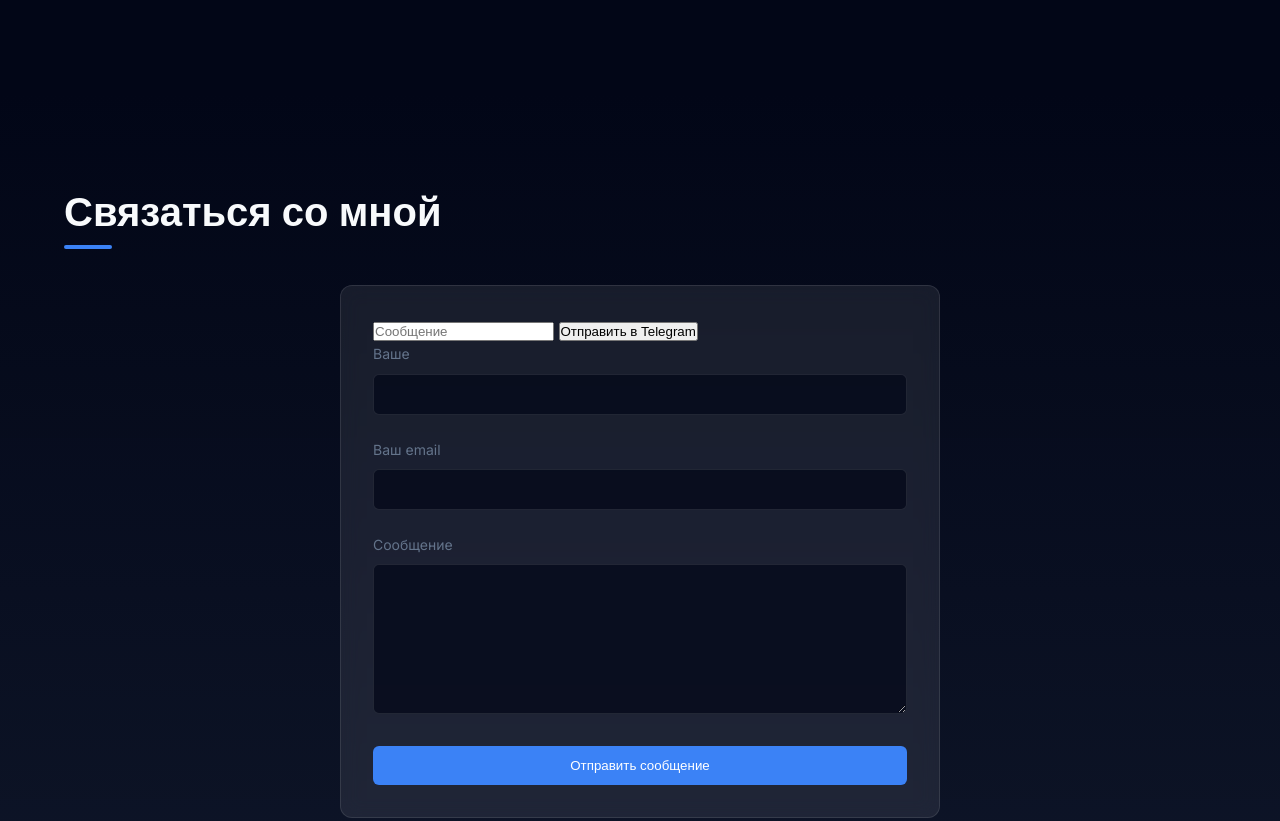
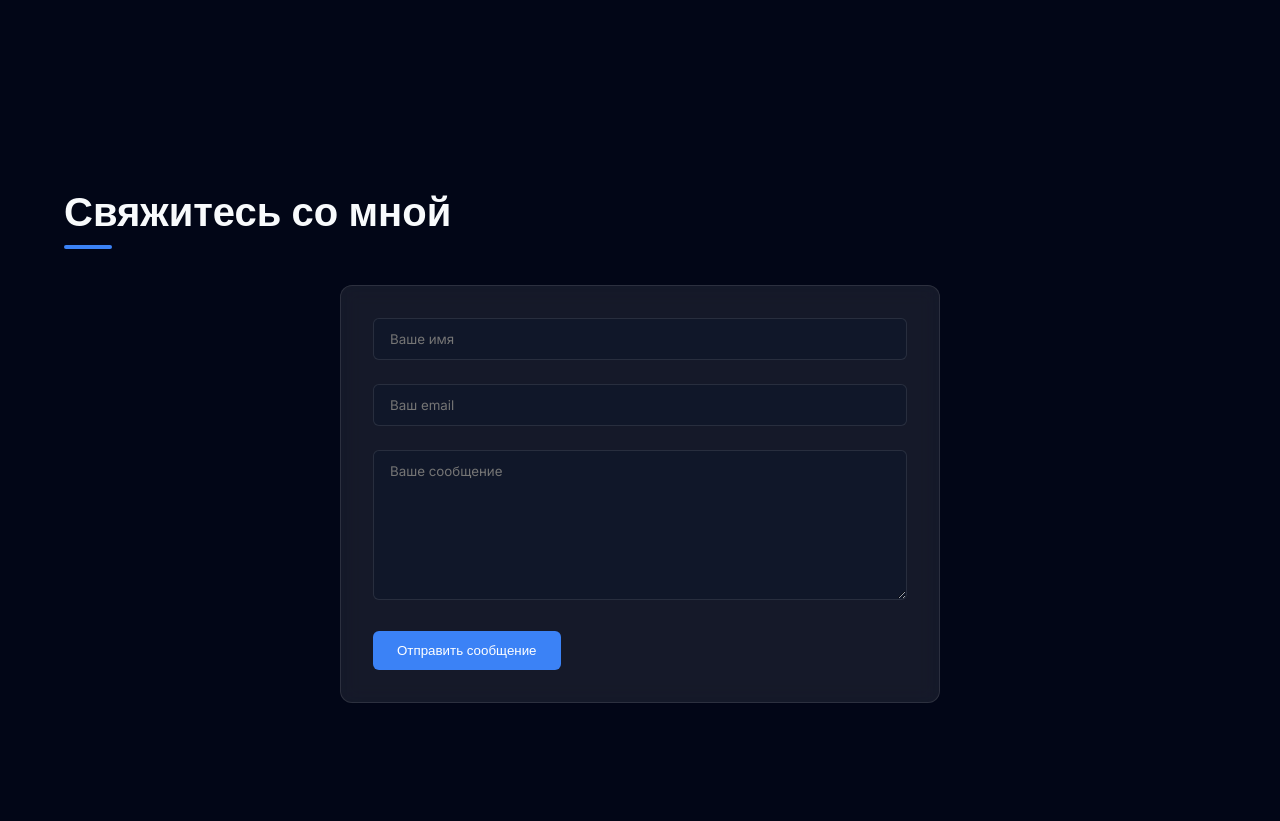
Before and after one commit to isPycb/abdulgaliev.github.io, a plain HTML site: page index.html in a window 1280 px wide. Shown: the part 4230-5051 px from the top of the page. Drawn offline with Linux system fonts and the light colour scheme.

Commit message:
Update index.html

```diff
--- a/index.html
+++ b/index.html
@@ -496,6 +496,34 @@
             min-height: 150px;
             resize: vertical;
         }
+	.contact-form {
+	max-width: 600px;
+	margin: 0 auto;
+	background: rgba(255, 255, 255, 0.08);
+	border: 1px solid rgba(255, 255, 255, 0.1);
+	border-radius: 0.75rem;
+	padding: 2rem;
+	backdrop-filter: blur(10px);
+	}
+
+	.form-group {
+	margin-bottom: 1.5rem;
+	}
+
+	.form-control {
+	width: 100%;
+	padding: 0.75rem 1rem;
+	background: rgba(15, 23, 42, 0.7);
+	border: 1px solid rgba(255, 255, 255, 0.1);
+	border-radius: 0.375rem;
+	color: white;
+	font-family: 'Inter', sans-serif;
+	}
+
+	textarea.form-control {
+  	min-height: 150px;
+  	resize: vertical;
+	}
 
         /* Футер */
         .footer {
@@ -756,34 +784,32 @@
         </section>
 
         <!-- Контакты -->
-        <section id="contact" class="section" style="background: linear-gradient(to bottom, var(--dark), rgba(15, 23, 42, 0.9));">
+        <section id="contact" class="section">
   <div class="container">
-		    <section id="connectwithme" class="contact-section">
-                <h2 class="section-title">Связаться со мной</h2>
-                <div class="contact-form">
-                    <form action="https://api.telegram.org/bot8273770299:AAHqxL2f5ZanQiXqlmPA9ALyOeZmm1O2XlQ/sendMessage" method="POST">
-			<input type="hidden" name="chat_id" value="972616076">
-			<input type="text" name="text" placeholder="Сообщение">
-  			<button type="submit">Отправить в Telegram</button>
-		    </form>
-		    <form>
+    <h2 class="section-title">Свяжитесь со мной</h2>
+    <form id="telegram-form" class="contact-form">
       <div class="form-group">
-                            <label for="name" class="form-label">Ваше</label>
-                            <input type="text" id="name" class="form-control" required>
+        <input type="text" name="name" class="form-control" placeholder="Ваше имя" required>
       </div>
       <div class="form-group">
-                            <label for="email" class="form-label">Ваш email</label>
-                            <input type="email" id="email" class="form-control" required>
+        <input type="email" name="email" class="form-control" placeholder="Ваш email" required>
       </div>
       <div class="form-group">
-                            <label for="message" class="form-label">Сообщение</label>
-                            <textarea id="message" class="form-control" required></textarea>
+        <textarea name="message" class="form-control" placeholder="Ваше сообщение" required></textarea>
       </div>
-                        <button type="submit" class="btn" style="width: 100%;">Отправить сообщение</button>
+      <button type="submit" class="btn">Отправить сообщение</button>
     </form>
   </div>
+</section>
+
+<!-- Страница благодарности (изначально скрыта) -->
+<div id="thank-you-page" style="display: none; min-height: 100vh; display: flex; justify-content: center; align-items: center; text-align: center; padding: 2rem;">
+  <div>
+    <h2 style="font-size: 2.5rem; margin-bottom: 1.5rem; color: #3b82f6;">Спасибо!</h2>
+    <p style="font-size: 1.25rem; margin-bottom: 2rem;">Мы обязательно с вами свяжемся.</p>
+    <a href="#" onclick="window.history.back(); return false;" class="btn" style="background: #3b82f6; color: white; padding: 0.75rem 1.5rem; border-radius: 0.375rem; text-decoration: none;">Вернуться назад</a>
   </div>
-        </section>
+</div>
 
         <!-- Футер -->
         <footer class="footer">
```
Lines whose indentation alone changed are shown as unchanged.
